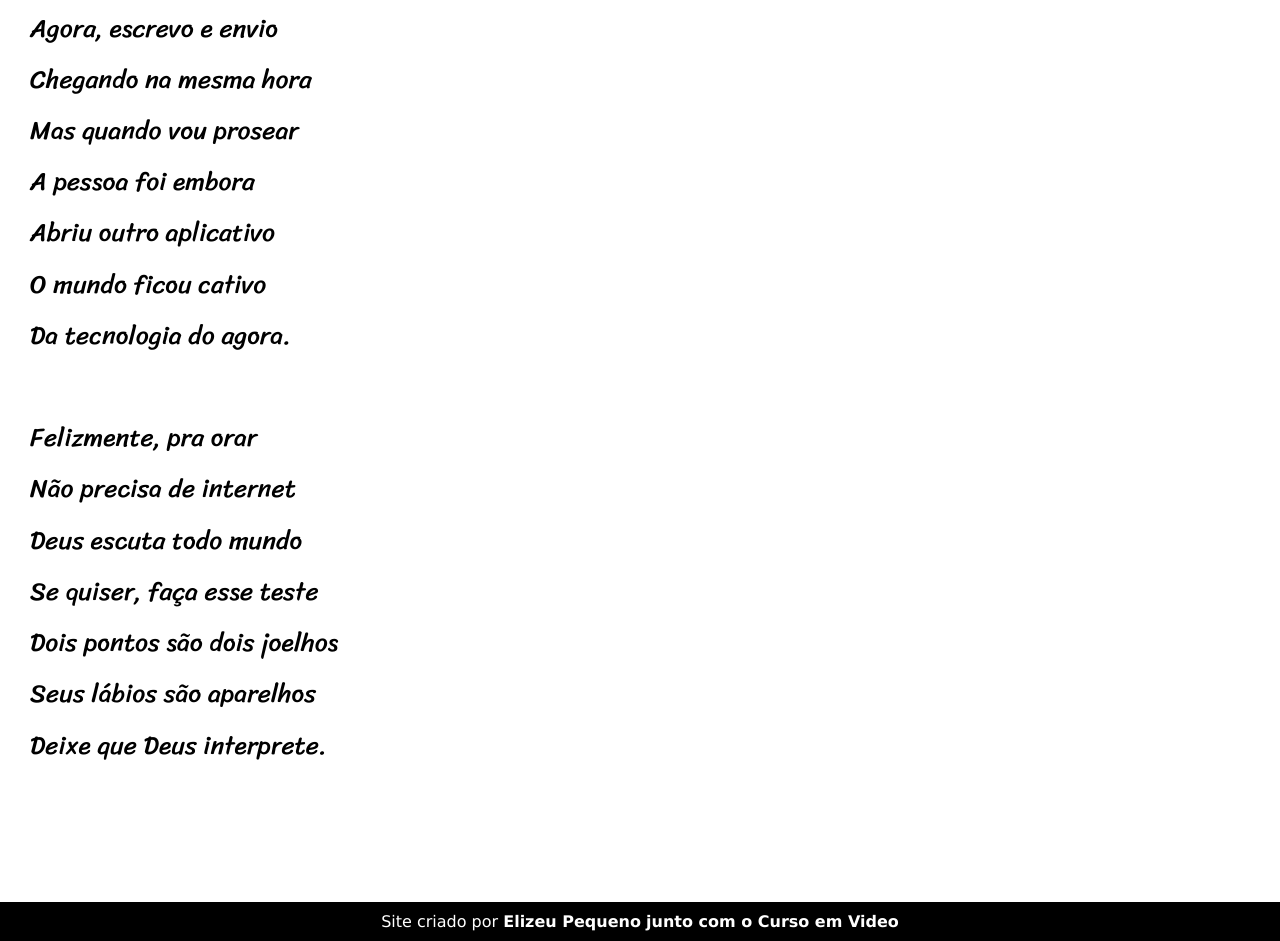
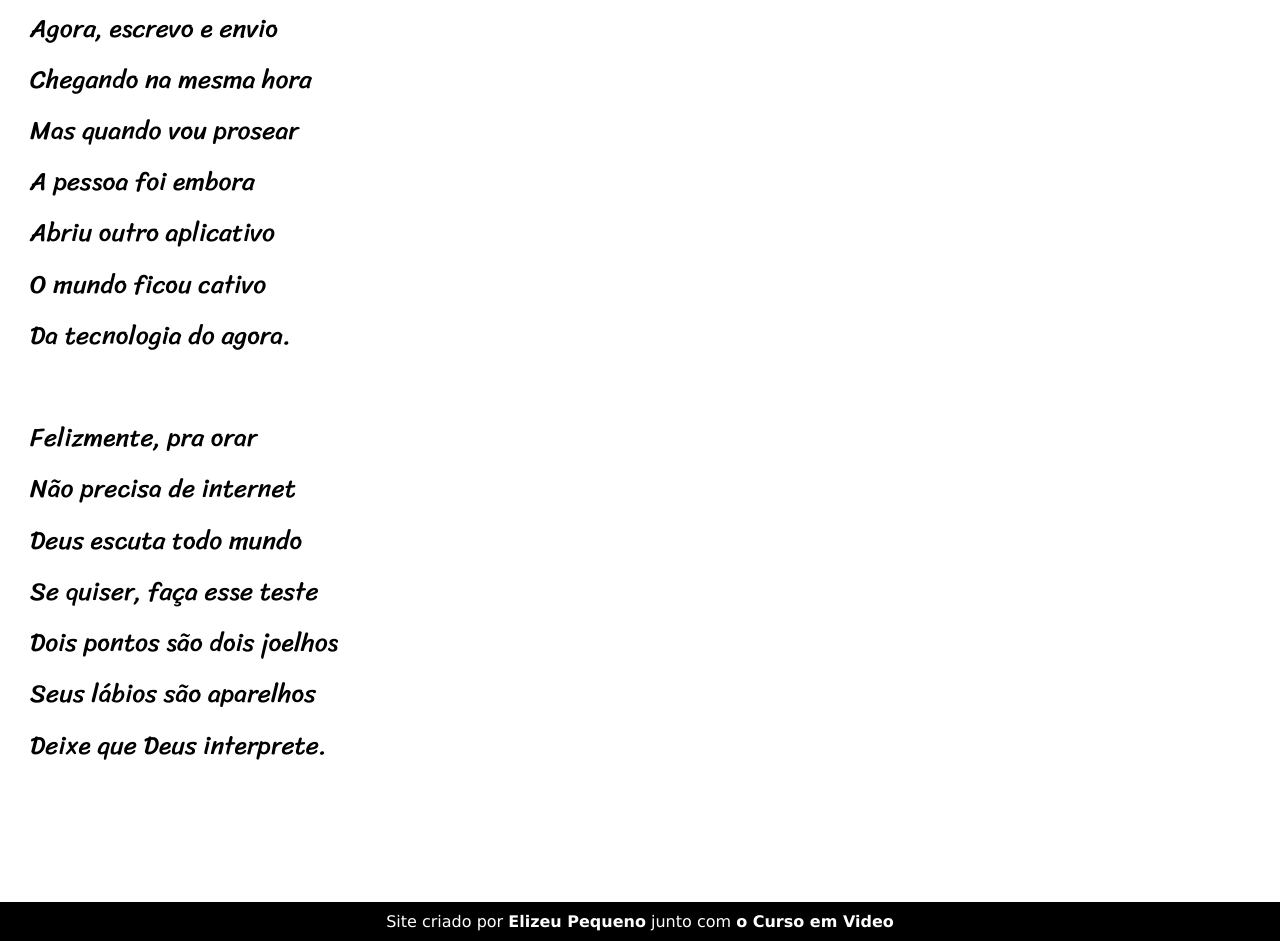
Before and after one commit to elizeupequeno/projeto-cordel, a plain HTML site: page index.html in a window 1280 px wide. Shown: the part 2943-3884 px from the top of the page. Drawn offline with Linux system fonts and the light colour scheme.

Commit message:
ajuste no footer da pagina

```diff
--- a/index.html
+++ b/index.html
@@ -95,6 +95,6 @@
             Deixe que Deus interprete.
         </p>
     </section>
-    <footer>Site criado por <a href="https://www.instagram.com/elizeupequeno/" target="_blank">Elizeu Pequeno</a> <a href="https://www.cursoemvideo.com/">junto com o Curso em Video</a></footer>
+    <footer>Site criado por <a href="https://www.instagram.com/elizeupequeno/" target="_blank">Elizeu Pequeno</a> junto com <a href="https://www.cursoemvideo.com/">o Curso em Video</a></footer>
 </body>
 </html>
```
